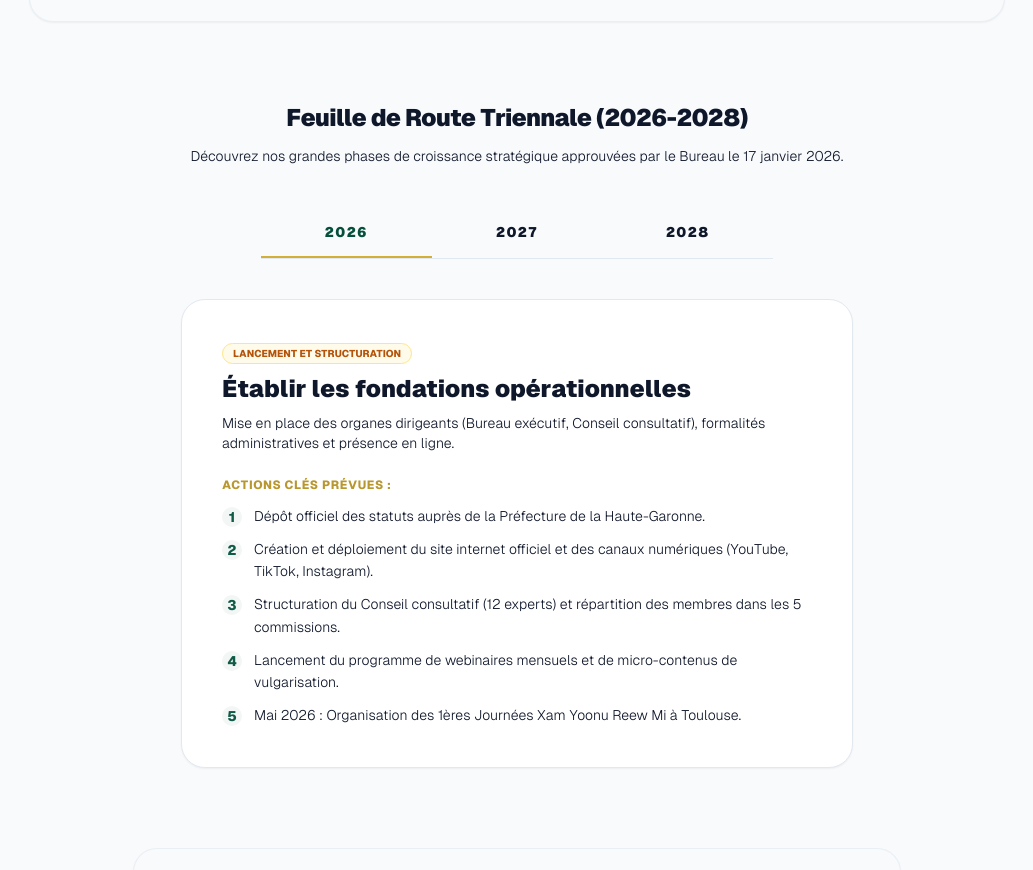
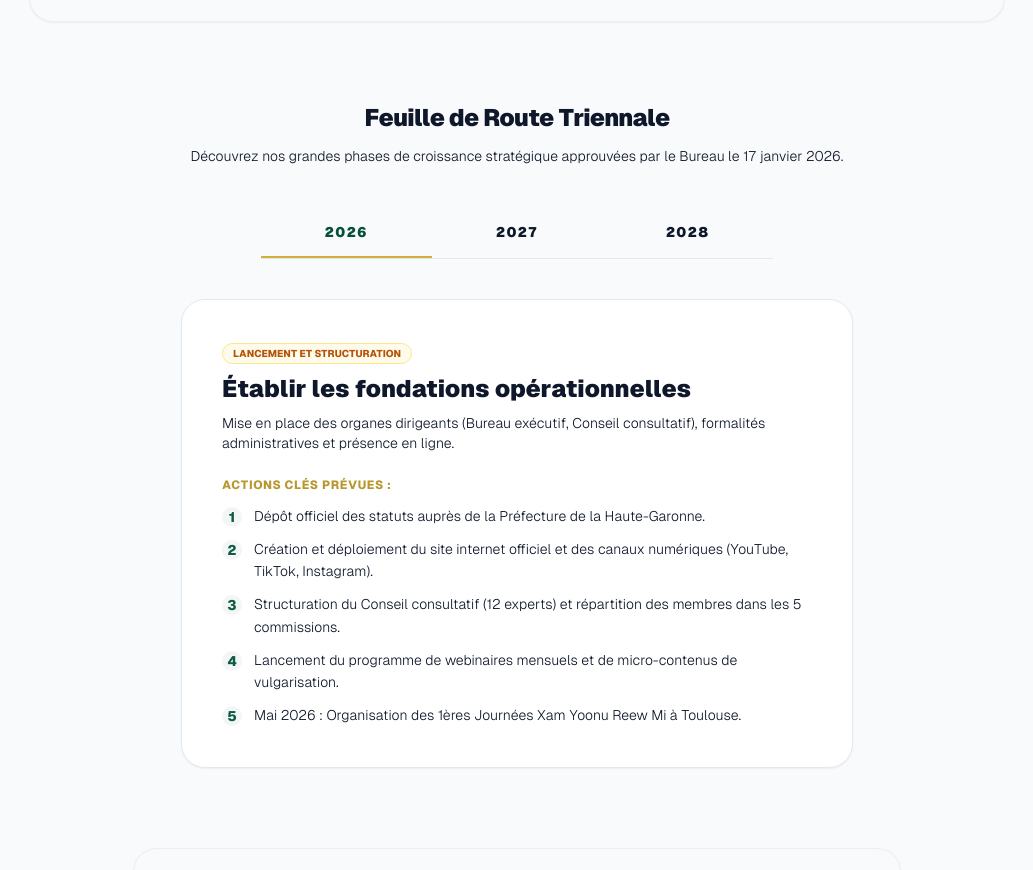
Before and after one commit to papemor94/xam-yoonu-reew-mi, a Next.js app: page /association in a window 1280 px wide. Shown: the part 1545-2415 px from the top of the page, without its empty margins (123-1156 px from the left). Built offline with nearby package versions, Linux system fonts and the light colour scheme.

Commit message:
fix: retablir les images locales pour le bureau executif

```diff
--- a/app/(public)/association/page.tsx
+++ b/app/(public)/association/page.tsx
@@ -197,11 +197,11 @@ export default function AssociationPage() {
         </Link>
       </section>
 
-      {/* 5. Feuille de Route Triennale (2026-2028) */}
+      {/* 5. Feuille de Route Triennale */}
       <section className="space-y-10">
         <div className="text-center space-y-3 max-w-2xl mx-auto">
           <h2 className="text-2xl md:text-3.5xl font-black text-xyrm-slate-900 tracking-tight">
-            Feuille de Route Triennale (2026-2028)
+            Feuille de Route Triennale
           </h2>
           <p className="text-xs md:text-sm text-xyrm-slate-500 font-light">
             Découvrez nos grandes phases de croissance stratégique approuvées par le Bureau le 17 janvier 2026.
@@ -214,11 +214,10 @@ export default function AssociationPage() {
             <button
               key={phase.year}
               onClick={() => setSelectedYear(phase.year)}
-              className={`flex-1 text-center py-4 font-black text-sm tracking-widest relative transition-all ${
-                selectedYear === phase.year
-                  ? "text-xyrm-green-deep"
-                  : "text-xyrm-slate-400 hover:text-xyrm-slate-600"
-              }`}
+              className={`flex-1 text-center py-4 font-black text-sm tracking-widest relative transition-all ${selectedYear === phase.year
+                ? "text-xyrm-green-deep"
+                : "text-xyrm-slate-400 hover:text-xyrm-slate-600"
+                }`}
             >
               {phase.year}
               {selectedYear === phase.year && (
--- a/app/(public)/gouvernance/page.tsx
+++ b/app/(public)/gouvernance/page.tsx
@@ -30,14 +30,14 @@ export default function GouvernancePage() {
     {
       name: "Alassane DIA",
       role: "Président du Bureau Exécutif",
-      image: "https://drive.google.com/file/d/1p5uQ4lnGQSR_-XPOsY1Bqy-PE9LOfqIC/view?usp=sharing",
+      image: "/alassane.png",
       linkedin: "https://linkedin.com",
       description: "Voté en Assemblée Générale à l'Université Toulouse Capitole. Dirige la politique générale de l'association."
     },
     {
       name: "Amadou Sow NDIAYE",
       role: "Secrétaire Général",
-      image: "https://drive.google.com/file/d/1p5uQ4lnGQSR_-XPOsY1Bqy-PE9LOfqIC/view?usp=sharing",
+      image: "/amadou.png",
       linkedin: "https://linkedin.com",
       description: "En charge de l'administration, des relations institutionnelles et du respect des statuts."
     }
```
